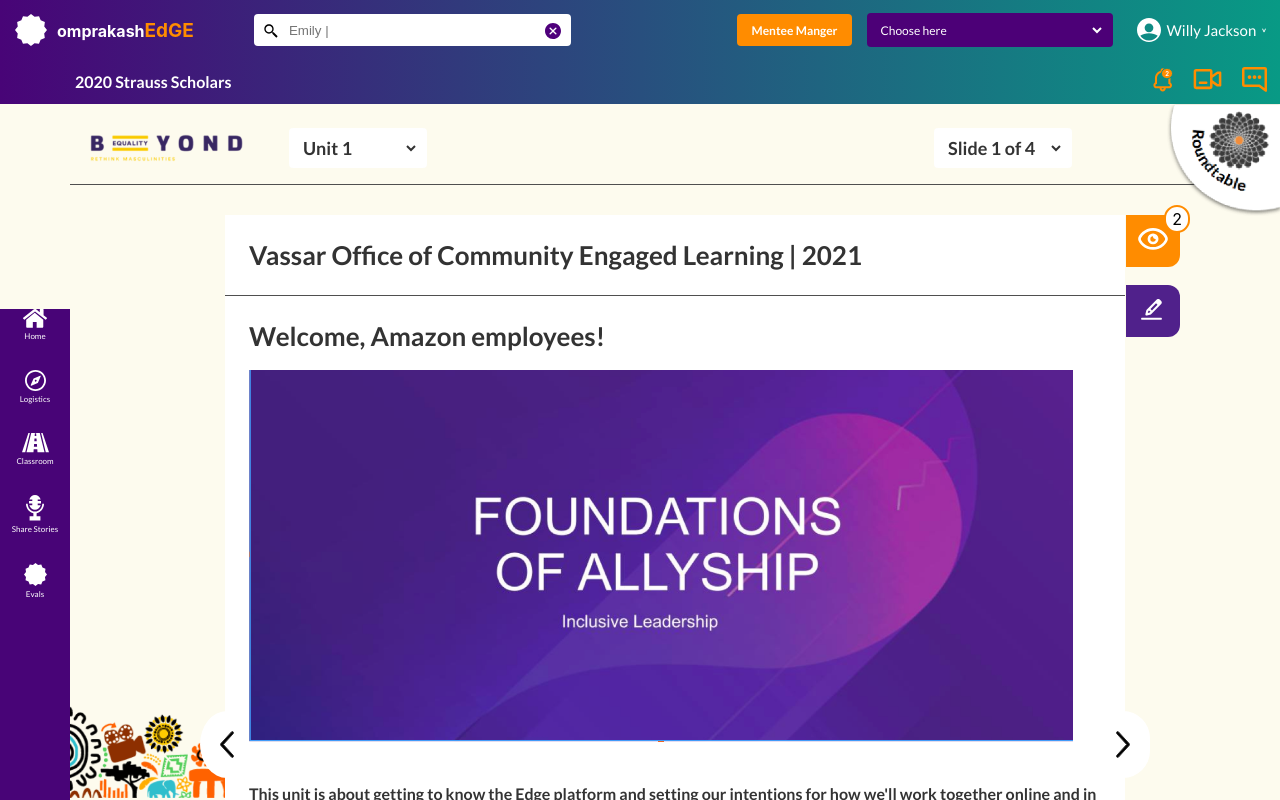
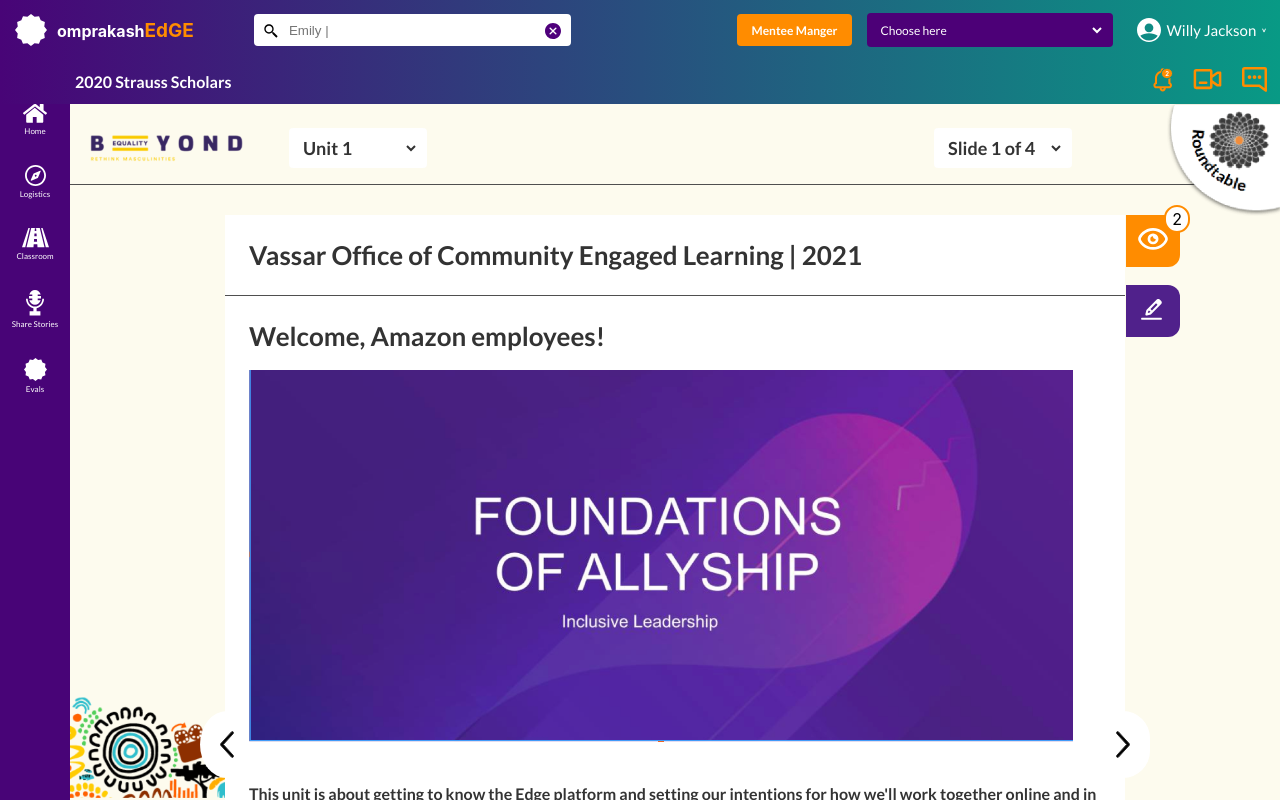
Before and after one commit to abhishekles17/omprakash, a React (Create React App) app: page / in a window 1280 px wide. Shown: the top 800 px of the page. Built offline with nearby package versions, Linux system fonts and the light colour scheme.

Commit message:
added design for omprakash app

```diff
--- a/src/main.scss
+++ b/src/main.scss
@@ -242,7 +242,6 @@
   height: 100%;
   background: #480477;
   z-index: 1;
-  margin-top: 205px;
 
   .navText {
     font-family: "Lato", sans-serif;
@@ -445,7 +444,7 @@
         height: 105px;
         position: fixed;
         bottom: 0;
-        left: 0;
+        left: 70px;
         object-fit: contain;
     }
 
```
